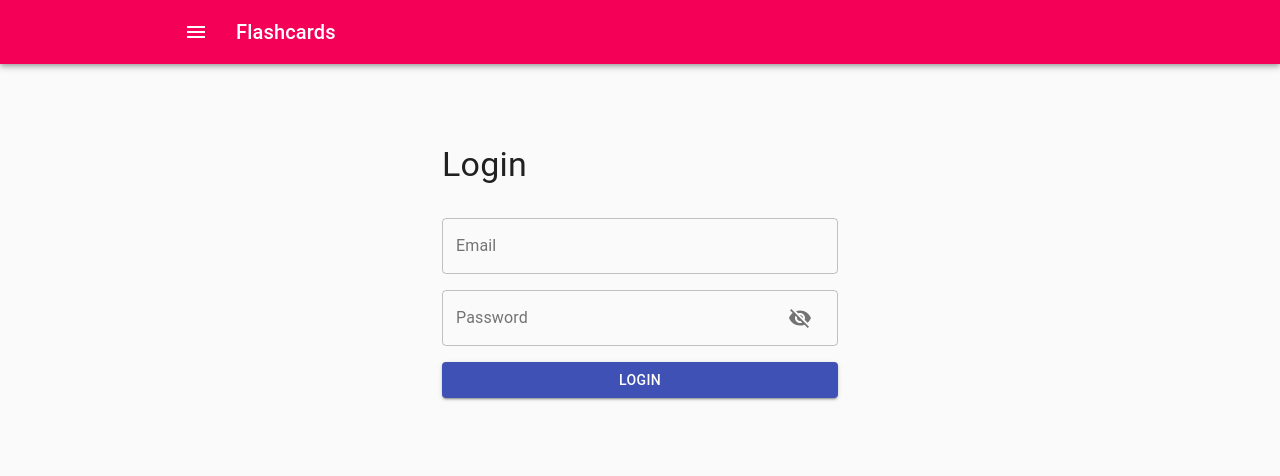
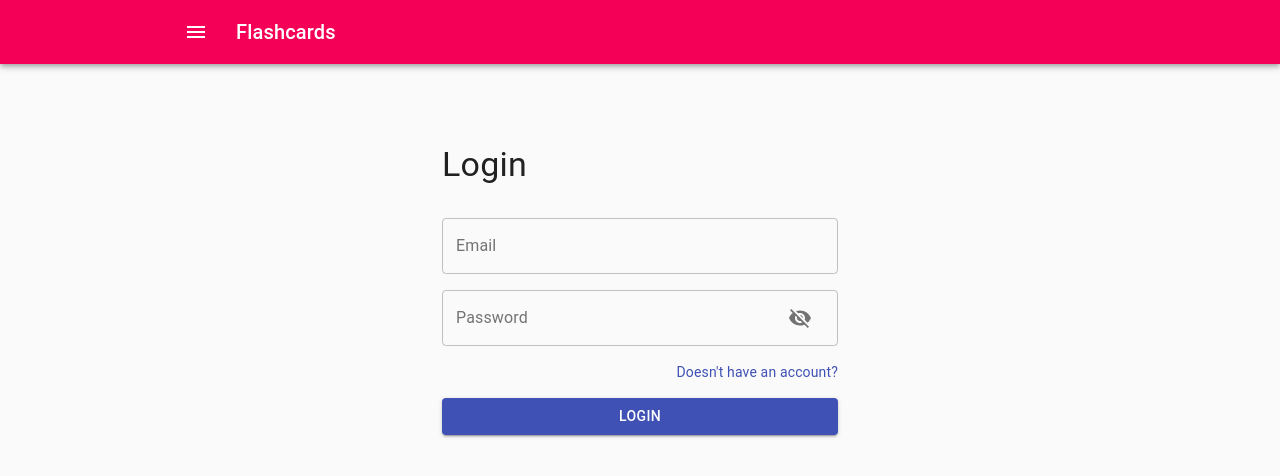
Before and after one commit to marciorasf/hippocards-web, a React (Create React App) app: page /login in a window 1280 px wide. Shown: the top 476 px of the page. Built offline with nearby package versions, Linux system fonts and the light colour scheme; no server answers.

Commit message:
add redirect links on login/register

```diff
--- a/src/pages/Login/index.tsx
+++ b/src/pages/Login/index.tsx
@@ -1,16 +1,35 @@
 import { Formik, Form } from "formik"
 import React from "react"
-import { useHistory } from "react-router-dom"
+import { Link, useHistory } from "react-router-dom"
 
-import { Header, FormikInputField, FormikPasswordInputField, Spacing } from "@components"
-import { Button, Container, Grid, Typography } from "@material-ui/core"
+import {
+  Header,
+  FormikInputField,
+  FormikPasswordInputField,
+  Spacing,
+} from "@components"
+import {
+  Button,
+  Container,
+  Grid,
+  Typography,
+  Link as MuiLink,
+  makeStyles,
+} from "@material-ui/core"
 import authService, { LoginInput } from "@services/auth"
 import errorService from "@services/error"
 import { useUserStore } from "@stores/user"
 
+const useStyles = makeStyles({
+  redirectLink: {
+    alignSelf: "flex-end",
+  },
+})
+
 const Login: React.FC = () => {
   const userStore = useUserStore()
   const history = useHistory()
+  const classes = useStyles()
 
   async function handleLogin(loginData: LoginInput) {
     try {
@@ -85,6 +104,12 @@ const Login: React.FC = () => {
                     />
                   </Grid>
 
+                  <Grid item className={classes.redirectLink}>
+                    <MuiLink component={Link} to="/register">
+                      Doesn't have an account?
+                    </MuiLink>
+                  </Grid>
+
                   <Grid item>
                     <Button
                       variant="contained"
--- a/src/pages/Register/index.tsx
+++ b/src/pages/Register/index.tsx
@@ -1,17 +1,36 @@
 import { Formik, Form } from "formik"
 import React from "react"
-import { useHistory } from "react-router-dom"
+import { useHistory, Link } from "react-router-dom"
 
-import { Header, FormikInputField, FormikPasswordInputField, Spacing } from "@components"
-import { Typography, Button, Grid, Container } from "@material-ui/core"
+import {
+  Header,
+  FormikInputField,
+  FormikPasswordInputField,
+  Spacing,
+} from "@components"
+import {
+  Typography,
+  Button,
+  Grid,
+  Container,
+  Link as MuiLink,
+  makeStyles,
+} from "@material-ui/core"
 import authService, { LoginInput } from "@services/auth"
 import errorService from "@services/error"
 import userService, { CreateUserInput } from "@services/user"
 import { useUserStore } from "@stores/user"
 
+const useStyles = makeStyles({
+  redirectLink: {
+    alignSelf: "flex-end",
+  },
+})
+
 const Register: React.FC = () => {
   const userStore = useUserStore()
   const history = useHistory()
+  const classes = useStyles()
 
   async function handleLogin(loginData: LoginInput) {
     try {
@@ -90,6 +109,12 @@ const Register: React.FC = () => {
                     />
                   </Grid>
 
+                  <Grid item className={classes.redirectLink}>
+                    <MuiLink component={Link} to="/Login">
+                      Already have an account?
+                    </MuiLink>
+                  </Grid>
+
                   <Grid item>
                     <Button
                       variant="contained"
```
